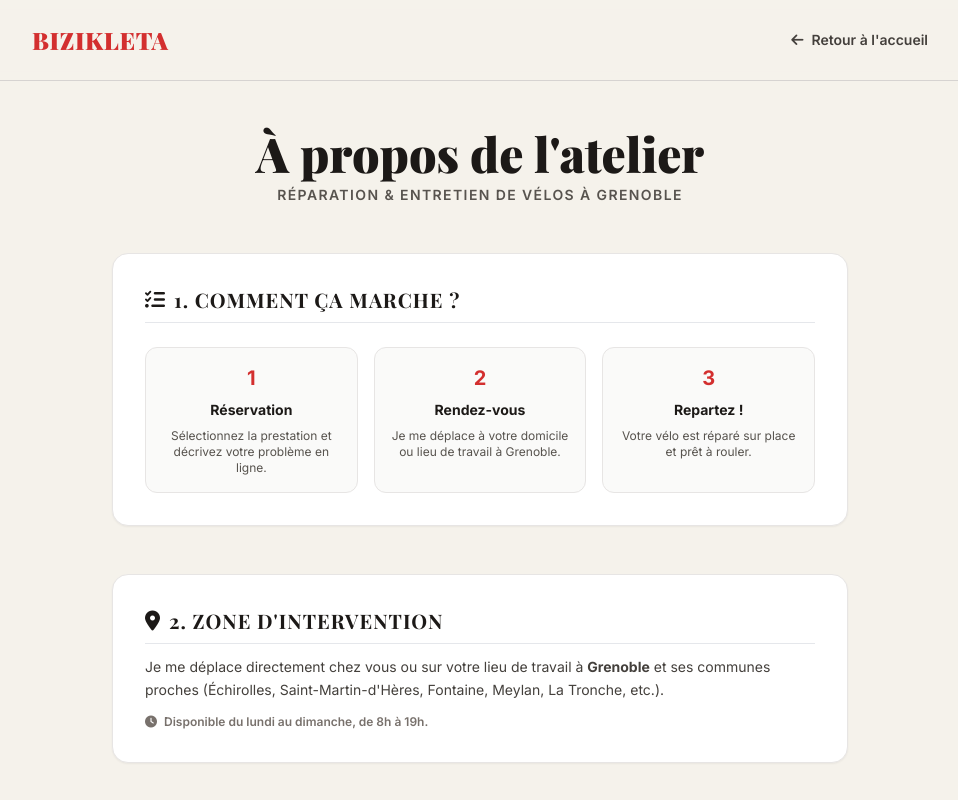
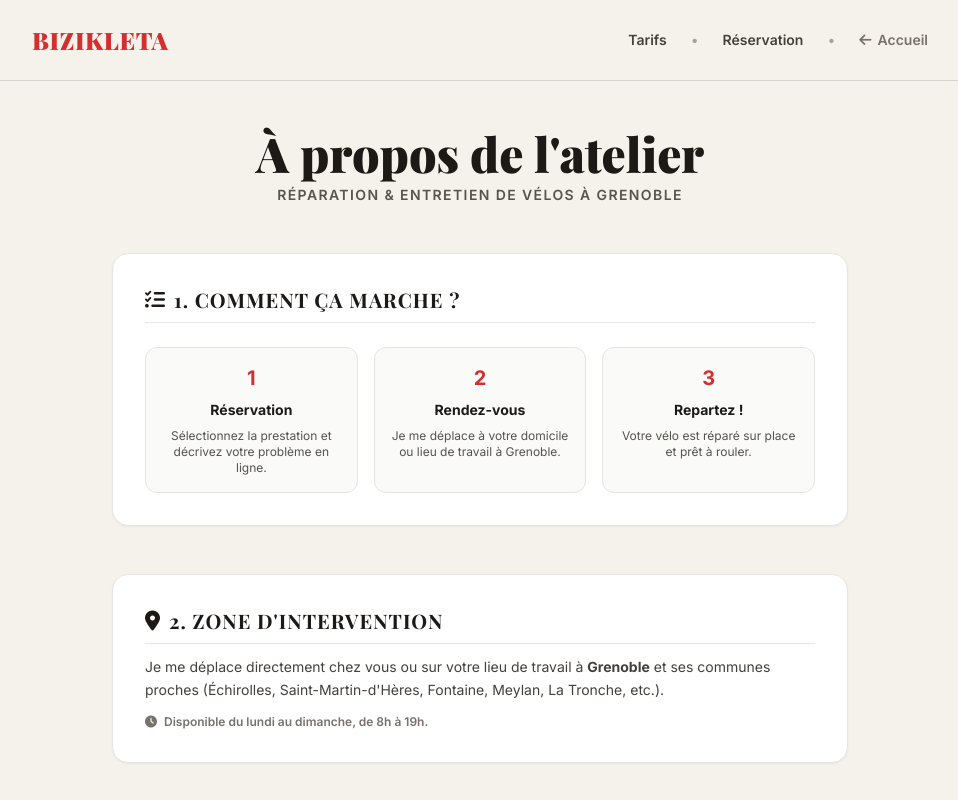
Before and after one commit to bizikletareparation/-BIZIKLETA, a website: page infos.html in a window 1280 px wide. Shown: the top 800 px of the page, without its empty margins (160-1118 px from the left). Drawn offline with nearby package versions, Linux system fonts and the light colour scheme; a web font is replaced by a local one.

Commit message:
Update infos.html

```diff
--- a/infos.html
+++ b/infos.html
@@ -29,15 +29,27 @@
 </head>
 <body class="bg-beige text-stone-800 font-sans antialiased min-h-screen flex flex-col justify-between selection:bg-rougeBizikleta selection:text-white">
 
-    <!-- En-tête / Header -->
+    <!-- En-tête / Header avec navigation -->
     <header class="w-full border-b border-stone-300 py-6 px-4 bg-beige/80 backdrop-blur-md sticky top-0 z-40">
-        <div class="max-w-4xl mx-auto flex items-center justify-between">
+        <div class="max-w-4xl mx-auto flex flex-col sm:flex-row items-center justify-between gap-4">
             <a href="index.html" class="text-2xl font-black font-basque text-rougeBizikleta tracking-wide uppercase">
                 Bizikleta
             </a>
-            <a href="index.html" class="text-xs sm:text-sm font-semibold text-stone-700 hover:text-rougeBizikleta transition flex items-center gap-2">
-                <i class="fa-solid fa-arrow-left"></i> Retour à l'accueil
-            </a>
+
+            <!-- Liens et onglets de navigation -->
+            <nav class="flex items-center gap-4 sm:gap-6 text-xs sm:text-sm font-semibold">
+                <a href="index.html?modal=tarifs" class="text-stone-700 hover:text-rougeBizikleta transition">
+                    Tarifs
+                </a>
+                <span class="text-stone-400 font-light">•</span>
+                <a href="index.html?modal=reservation" class="text-stone-700 hover:text-rougeBizikleta transition">
+                    Réservation
+                </a>
+                <span class="text-stone-400 font-light">•</span>
+                <a href="index.html" class="text-stone-500 hover:text-stone-900 transition flex items-center gap-1.5">
+                    <i class="fa-solid fa-arrow-left"></i> Accueil
+                </a>
+            </nav>
         </div>
     </header>
 
@@ -135,13 +147,6 @@
             </div>
         </section>
 
-        <!-- Bouton d'action -->
-        <div class="text-center pt-4">
-            <a href="index.html" class="inline-block bg-rougeBizikleta text-white px-8 py-4 rounded-xl font-bold hover:bg-red-700 transition shadow-md">
-                Réserver une réparation
-            </a>
-        </div>
-
     </main>
 
     <!-- Footer -->
```
